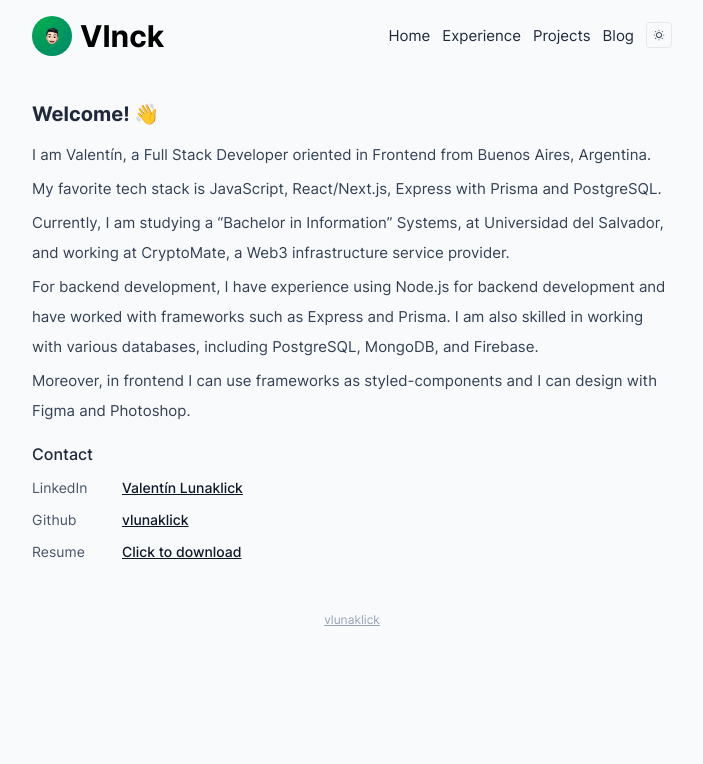
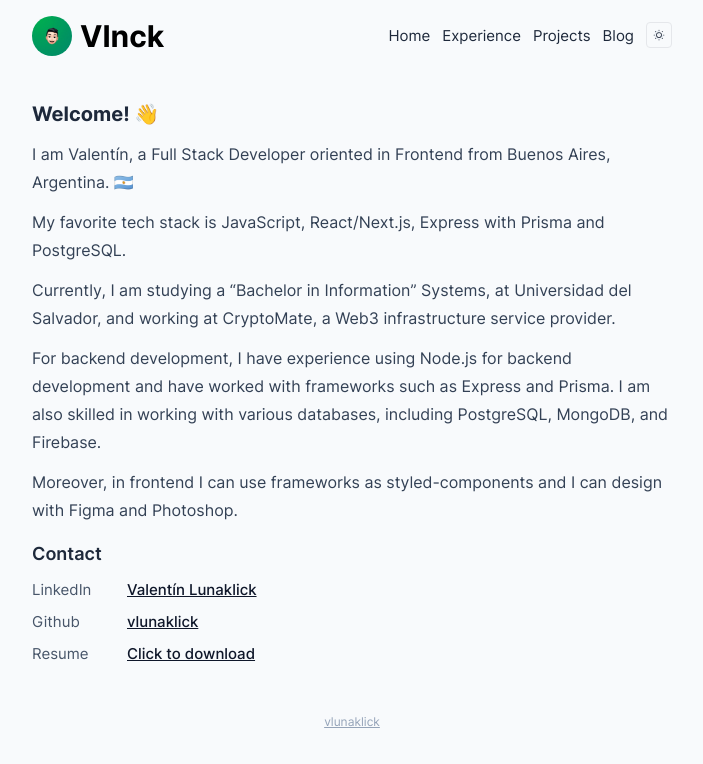
Before and after one commit to vlunaklick/vlnck, a Next.js app: page / in a window 1280 px wide. Shown: the top 764 px of the page, without its empty margins (288-991 px from the left). Built offline with nearby package versions, Linux system fonts and the light colour scheme.

Commit message:
style margins and leading

```diff
--- a/src/components/sites/home/ContactHome.tsx
+++ b/src/components/sites/home/ContactHome.tsx
@@ -3,7 +3,7 @@ import LinkContactHome from './LinkContactHome'
 const ContactHome = () => {
   return (
     <section className="flex flex-col gap-3">
-      <p className="text-sm font-medium text-slate-800 dark:text-slate-50 sm:text-base">
+      <p className="text-base font-semibold text-slate-800 dark:text-slate-50 sm:text-lg">
         Contact
       </p>
       <LinkContactHome
--- a/src/components/sites/home/DescriptionHome.tsx
+++ b/src/components/sites/home/DescriptionHome.tsx
@@ -1,30 +1,30 @@
 const DescriptionHome = () => {
   return (
-    <section className="flex w-full flex-col text-sm text-slate-700 dark:text-slate-300 sm:text-[15px]">
-      <p className="leading-loose">
+    <section className="flex w-full flex-col text-sm text-slate-700 dark:text-slate-300 sm:text-base">
+      <p className="leading-7">
         I am Valentín, a Full Stack Developer oriented in Frontend from Buenos
-        Aires, Argentina.
+        Aires, Argentina. 🇦🇷
       </p>
 
-      <p className="mt-1 leading-loose">
+      <p className="mt-3 leading-7">
         My favorite tech stack is JavaScript, React/Next.js, Express with Prisma
         and PostgreSQL.
       </p>
 
-      <p className="mt-1 leading-loose">
+      <p className="mt-3 leading-7">
         Currently, I am studying a “Bachelor in Information” Systems, at
         Universidad del Salvador, and working at CryptoMate, a Web3
         infrastructure service provider.
       </p>
 
-      <p className="mt-1 leading-loose">
+      <p className="mt-3 leading-7">
         For backend development, I have experience using Node.js for backend
         development and have worked with frameworks such as Express and Prisma.
         I am also skilled in working with various databases, including
         PostgreSQL, MongoDB, and Firebase.
       </p>
 
-      <p className="mt-1 leading-loose">
+      <p className="mt-3 leading-7">
         Moreover, in frontend I can use frameworks as styled-components and I
         can design with Figma and Photoshop.
       </p>
--- a/src/components/sites/home/LinkContactHome.tsx
+++ b/src/components/sites/home/LinkContactHome.tsx
@@ -10,7 +10,7 @@ interface Props {
 
 const LinkContactHome = ({ name, url, content, download, aria }: Props) => {
   return (
-    <div className="flex gap-5 text-sm sm:text-[14px]">
+    <div className="flex gap-5 text-sm sm:text-[15px]">
       <p className="min-w-[8ch] text-slate-600 dark:text-slate-400">{name}</p>
       <Link
         href={url}
--- a/src/pages/exp.tsx
+++ b/src/pages/exp.tsx
@@ -19,7 +19,7 @@ const Exp: NextPage = () => {
         <SectionExp info={EXPERIENCE} />
       </section>
 
-      <section>
+      <section className="mt-4">
         <Title>Education</Title>
 
         <SectionExp info={EDUCATION} />
```
